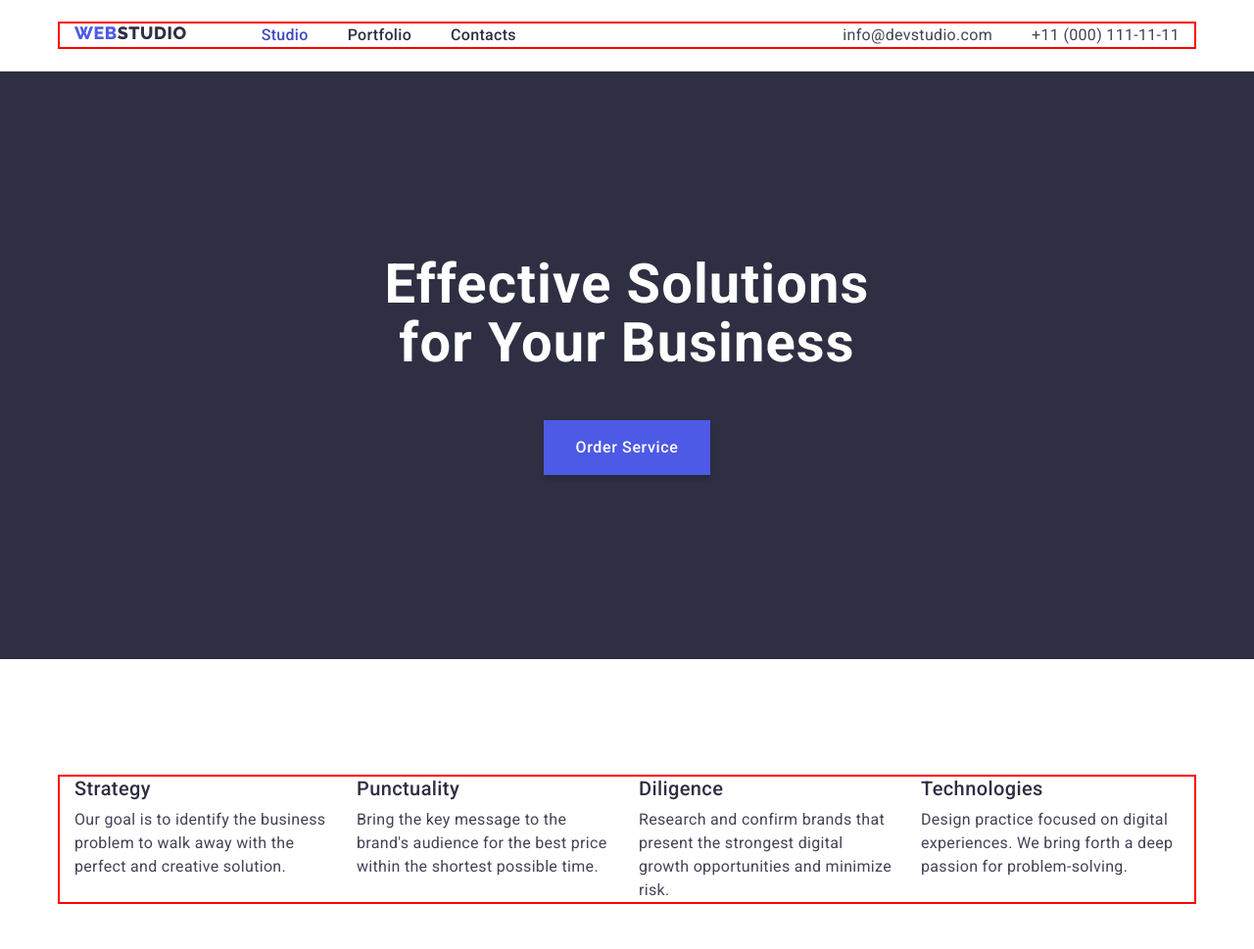
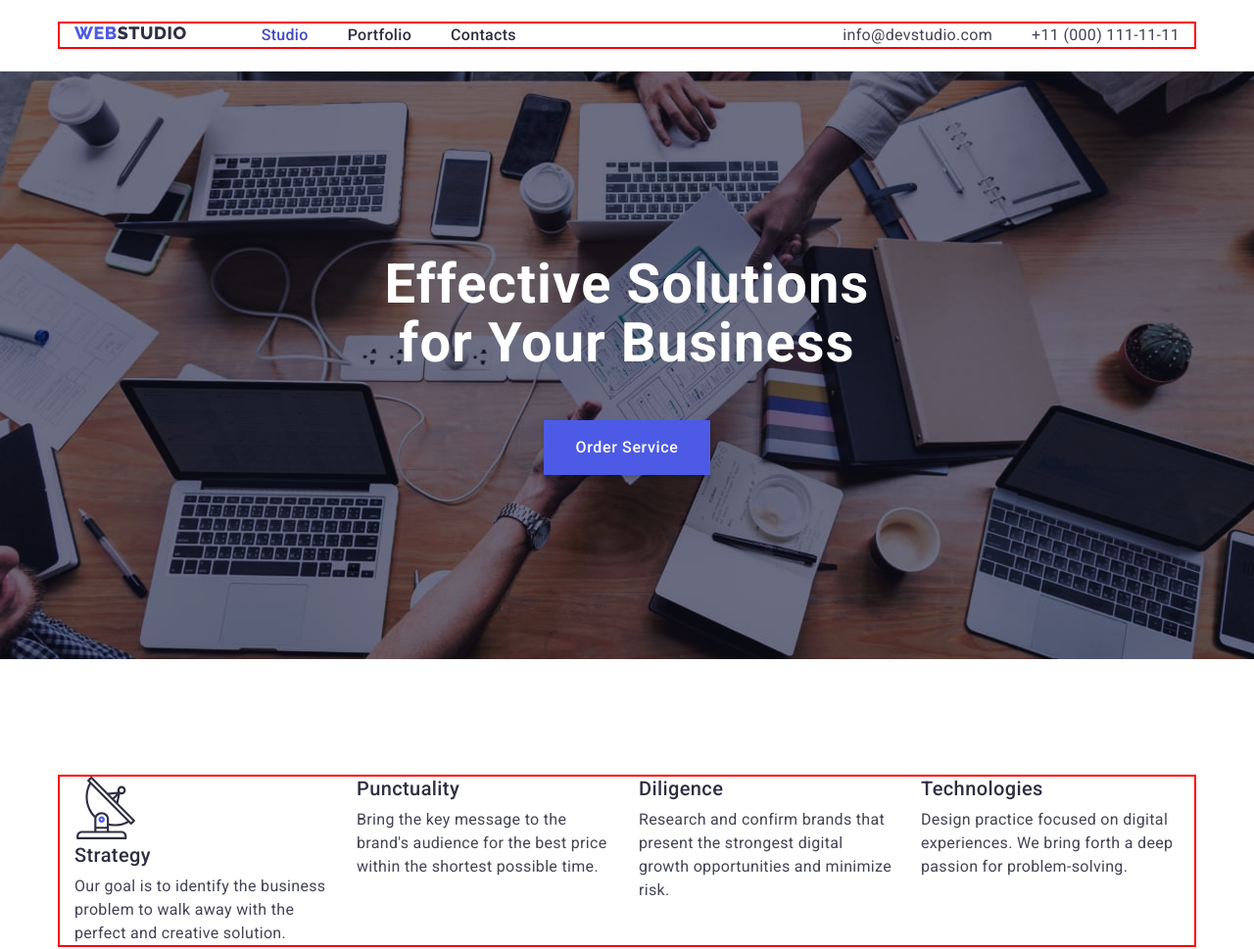
Before and after one commit to andrenaP/goit-markup-hw-04, a plain HTML site: page index.html in a window 1280 px wide. Shown: the top 969 px of the page at 98% size. Drawn offline with nearby package versions, Linux system fonts and the light colour scheme.

Commit message:
modified:   css/styles.css 	new file:   images/antenna.svg 	new file:   images/astronaut.svg 	new file:   images/clock.svg 	new file:   images/icons.svg 	new file:   images/people-office1.jpg 	new file:   images/ps.svg 	modified:   index.html

```diff
--- a/css/styles.css
+++ b/css/styles.css
@@ -12,6 +12,9 @@ body{
     color: var(--SLATE);
     background-color: var(--White-color);
     font-size: 16px;
+}
+.gfhgr{
+    background-image: url("../images/antenna.svg");
 }
 h1,
 h2,
@@ -168,10 +171,18 @@ color: var(--SLATE);
 .main {
 }
 .hero {
+    margin: 0 auto;
+    max-width: 1440px;
+    height: 600px;
+
     background: var(--NAVY-BLUE);
     padding-top: 188px;
     padding-bottom: 188px;
     text-align: center;
+    background-image: url(../images/people-office1.jpg);
+    background-repeat: no-repeat;
+    background-position: center;
+    background-blend-mode:soft-light;
 }
 .hero-header {
 
@@ -216,6 +227,8 @@ padding: 16px 32px;
     width: calc((100% - 72px) / 4);
 
 }
+.svg-image{
+}
 .features-list-header {
 
 
@@ -227,7 +240,11 @@ letter-spacing: 0.02em;
 color: var(--NAVY-BLUE);
 margin-bottom:8px;
 
+
 }
+
+
+
 .features-list-text {
 
 
--- a/index.html
+++ b/index.html
@@ -71,6 +71,11 @@
           <h2 hidden>features</h2>
           <ul class="features-list features-wrap list">
             <li class="features-item-wrap">
+              <div class="features-svg-image">
+                <svg class="svg-image icon" width="64" height="64">
+                  <use href="./images/icons.svg#icon-antenna"></use>
+                </svg>
+              </div>
               <h3 class="features-list-header">Strategy</h3>
               <p class="features-list-text">
                 Our goal is to identify the business problem to walk away with
```
Also changed, not shown: images/antenna.svg (added), images/astronaut.svg (added), images/clock.svg (added), images/icons.svg (added), images/people-office1.jpg (added), images/ps.svg (added).
